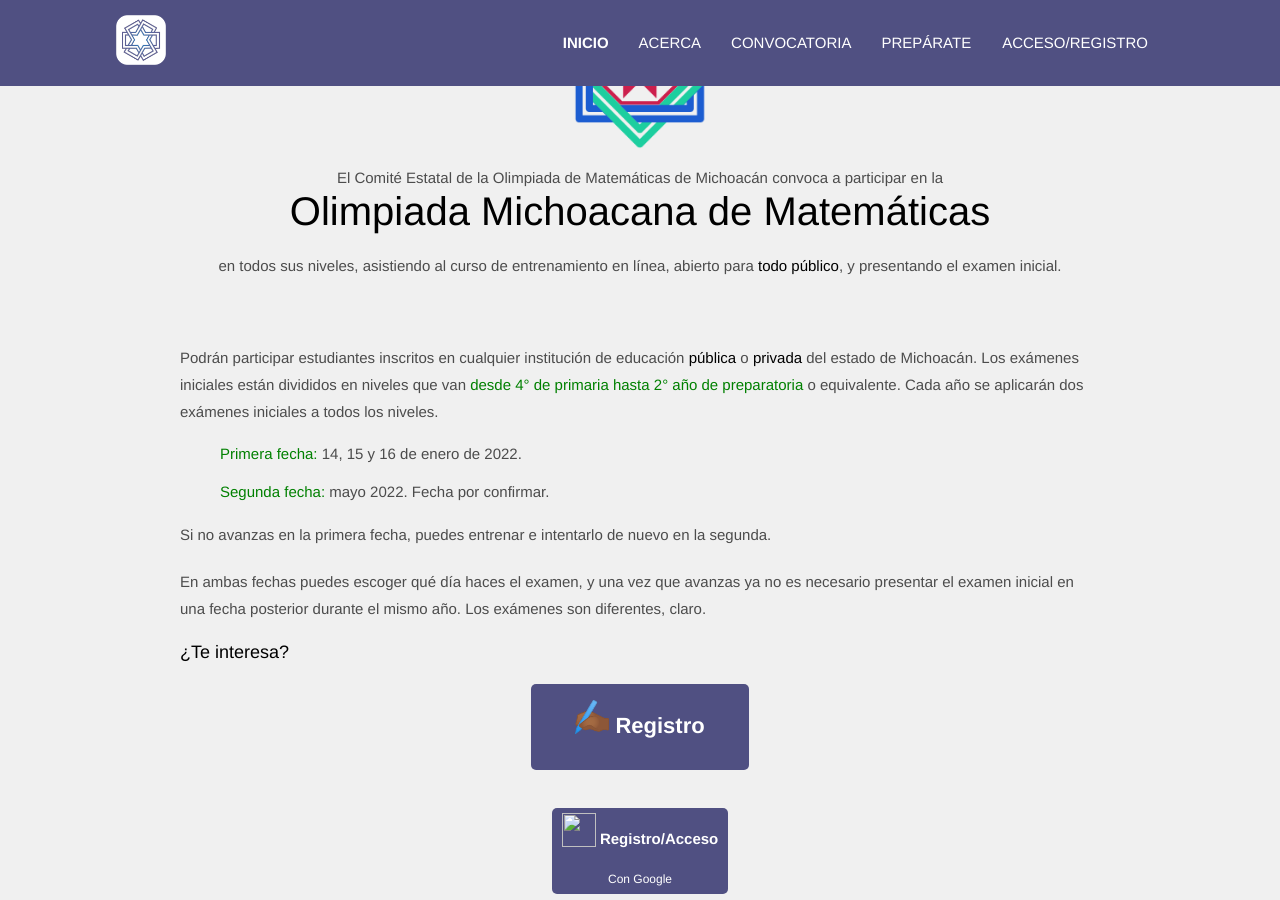
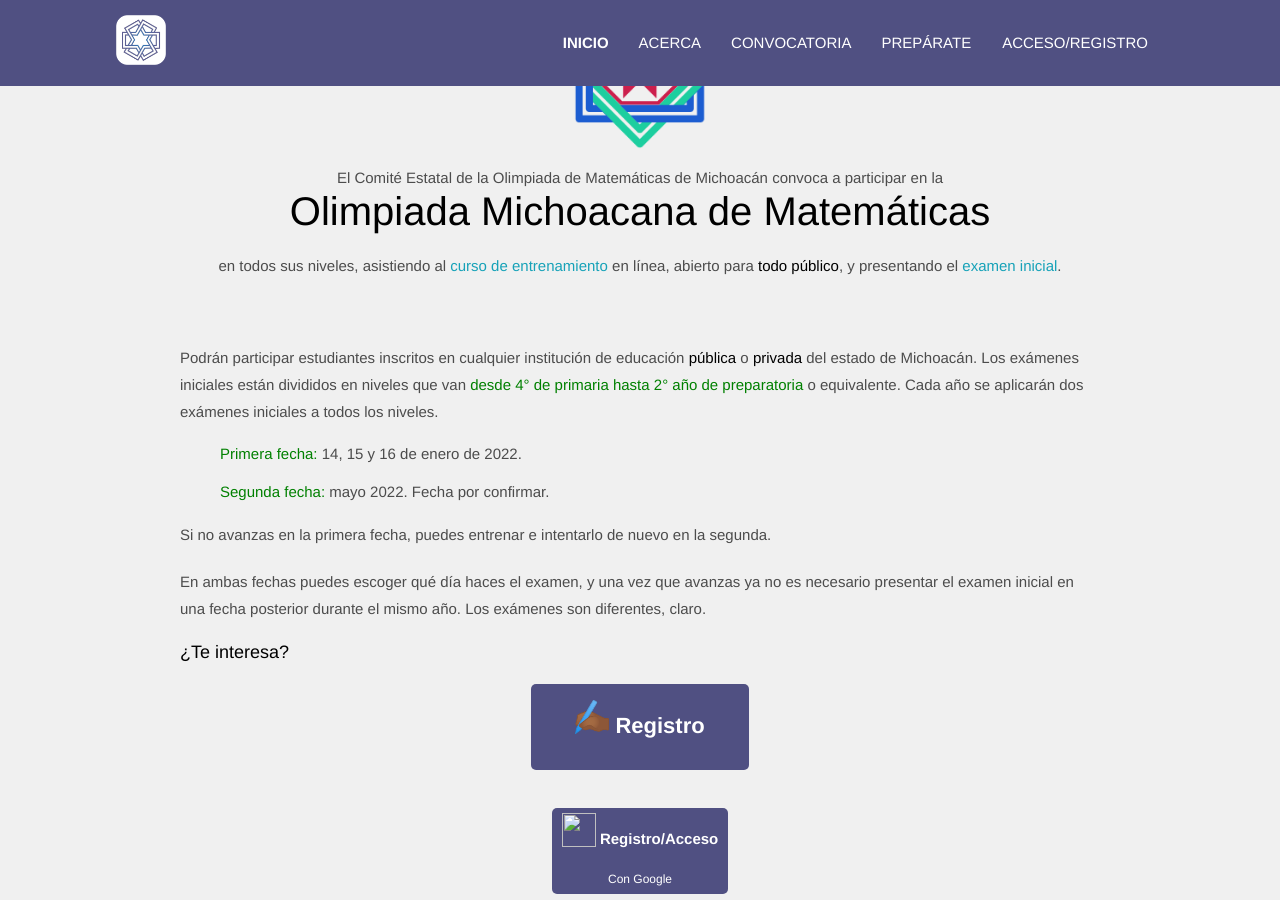
Before and after one commit to OlimpiadaMatematicasMichoacan/WOMM, a Jekyll site: the page built from _pages/convocatoria.md, in a window 1280 px wide and 900 px high, scrolled down 569 px. Built offline with Jekyll 4.4.1, drawn with Linux system fonts in a browser that asks for light colours.

Commit message:
Update convocatoria.md

```diff
--- a/_pages/convocatoria.md
+++ b/_pages/convocatoria.md
@@ -18,7 +18,7 @@ title: Convocatoria
 <img src="assets/images/icons/logo-1.png" class="center-img">
 El Comité Estatal de la Olimpiada de Matemáticas de Michoacán convoca a participar en la
 <h3> Olimpiada Michoacana de Matemáticas</h3>
-en todos sus niveles, asistiendo al <a data-toggle="modal" data-target="#loginModal">curso de entrenamiento</a> en línea, abierto para <strong>todo público</strong>, y presentando el <a data-toggle="modal" data-target="#loginModal">examen inicial</a>.
+en todos sus niveles, asistiendo al <a class="text-info" data-toggle="modal" data-target="#loginModal">curso de entrenamiento</a> en línea, abierto para <strong>todo público</strong>, y presentando el <a class="text-info" data-toggle="modal" data-target="#loginModal">examen inicial</a>.
 </center>
 <br>
 
@@ -242,7 +242,7 @@ Quiero ayudarles a hacerle difusión al evento. ¿Cómo?
 Soy profe de matemáticas. ¿Cómo puedo entrenar a mis estudiantes?
 </summary>
 <p>
-Primero que nada, ¡muchísimas gracias por el interés en la Olimpiada! En la Olimpiada agradecemos mucho la labor de quienes enseñan matemáticas. Te recomendamos <a class="nav-link text-white" data-toggle="modal" data-target="#loginModal">registrarte</a> en la plataforma, pues hay opción de registro para profes también. Podrías, por ejemplo, ayudar a estudiantes a avanzar en el curso de entrenamiento, aplicar los exámenes ahí descritos y ayudarles a comprender la solución, etcétera. En la sección de <a href="/preparate">prepárate</a> también hay material.
+Primero que nada, ¡muchísimas gracias por el interés en la Olimpiada! En la Olimpiada agradecemos mucho la labor de quienes enseñan matemáticas. Te recomendamos <a class="text-info" data-toggle="modal" data-target="#loginModal">registrarte</a> en la plataforma, pues hay opción de registro para profes también. Podrías, por ejemplo, ayudar a estudiantes a avanzar en el curso de entrenamiento, aplicar los exámenes ahí descritos y ayudarles a comprender la solución, etcétera. En la sección de <a href="/preparate">prepárate</a> también hay material.
 </p>
 </details>
 
```
